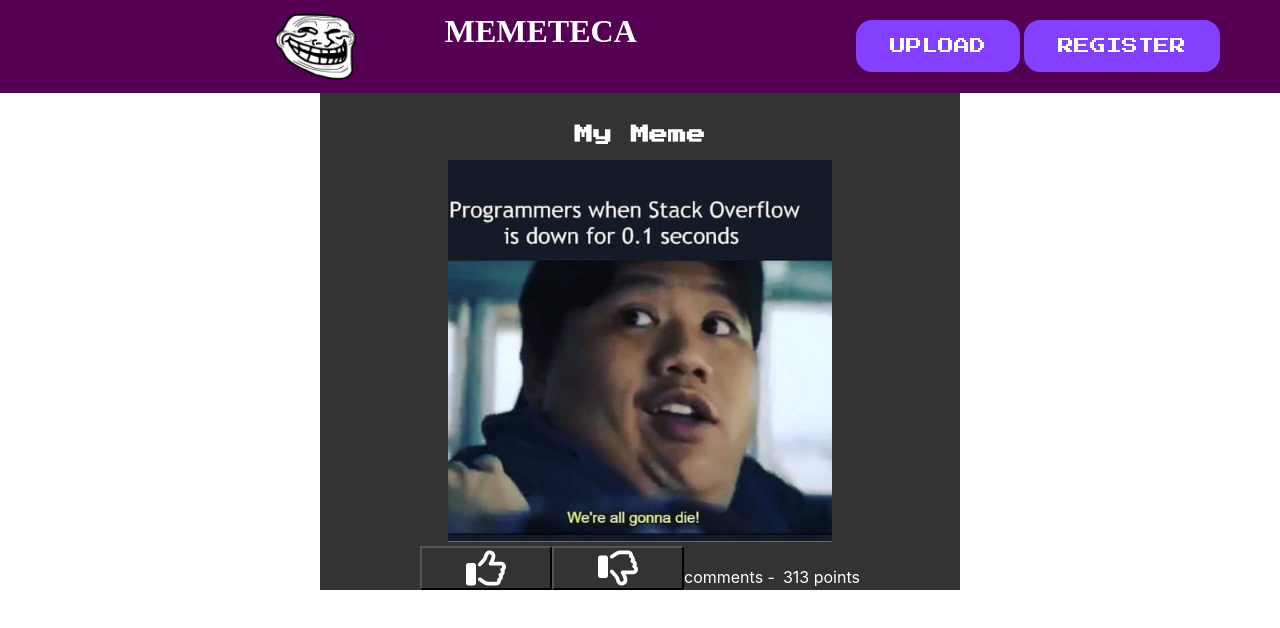
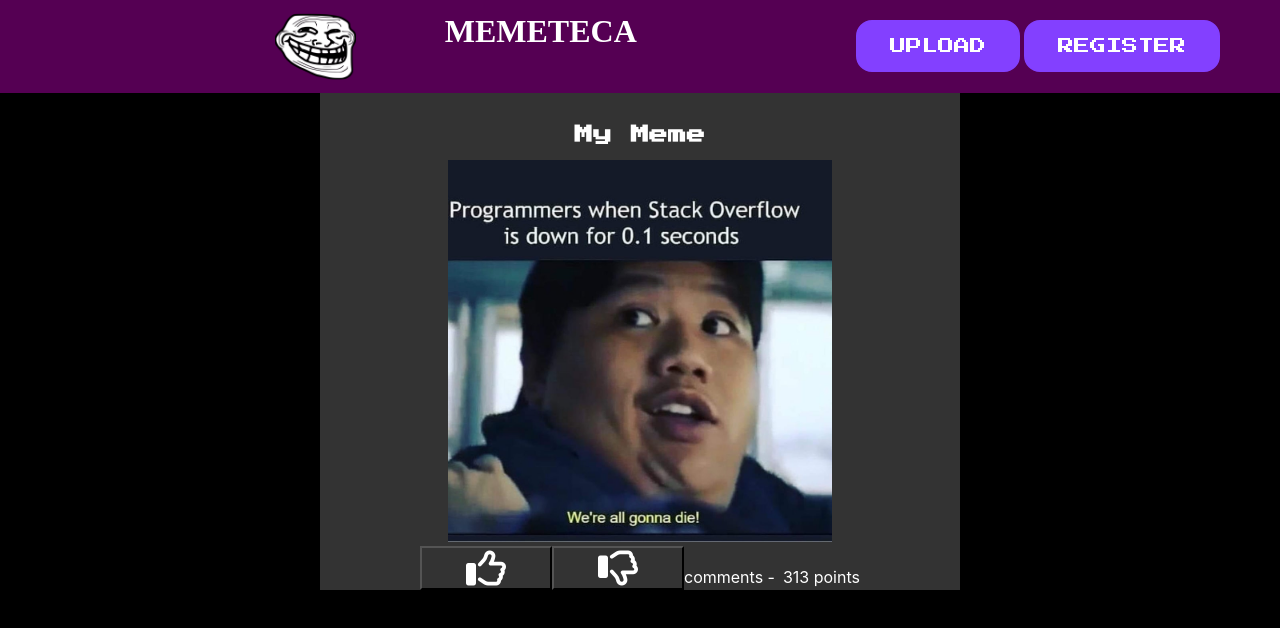
Before and after one commit to Tiphnm/meme_library, a React (Create React App) app in the folder memeteca/: page / in a window 1280 px wide. Shown: the top 628 px of the page. Built offline with nearby package versions, Linux system fonts and the light colour scheme; a web font is replaced by a local one.

Commit message:
add background color to main component

```diff
--- a/memeteca/src/components/Main.css
+++ b/memeteca/src/components/Main.css
@@ -2,6 +2,9 @@
     margin: 0;
     padding: 0;
   }
+body{
+    background-color: #000000;
+}
 .container-main{
     background-color: #333333;
     margin:0 auto;
```
